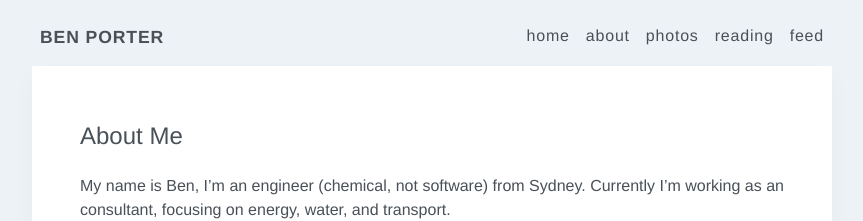
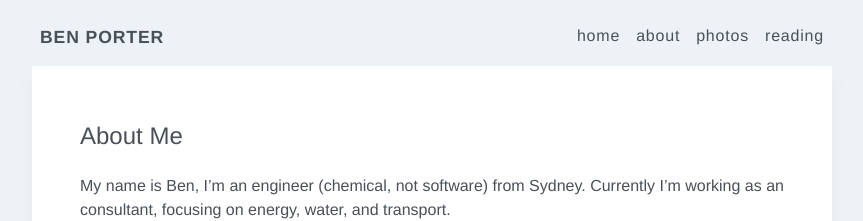
Before and after one commit to penborter/penborter.github.io, a Jekyll site: the page built from _pages/about.md, in a window 1280 px wide. Shown: the top 221 px of the page, without its empty margins (208-1071 px from the left). Built offline with Jekyll 4.4.1, drawn with Linux system fonts in a browser that asks for light colours; some web fonts are replaced.

Commit message:
Update navigation.html

```diff
--- a/_includes/navigation.html
+++ b/_includes/navigation.html
@@ -7,6 +7,6 @@
     <li><a href="/photos" class="active">photos</a></li>
     <!--<li><a href="/projects" {% if page.url == "/projects" %}class="active"{% endif %}>projects</a></li>-->
     <li><a href="/reading" class="active">reading</a></li>
-    <li><a href="/atom.xml">feed</a></li>
+    <!--<li><a href="/atom.xml">feed</a></li>-->
   </ul>
 </nav>
```
